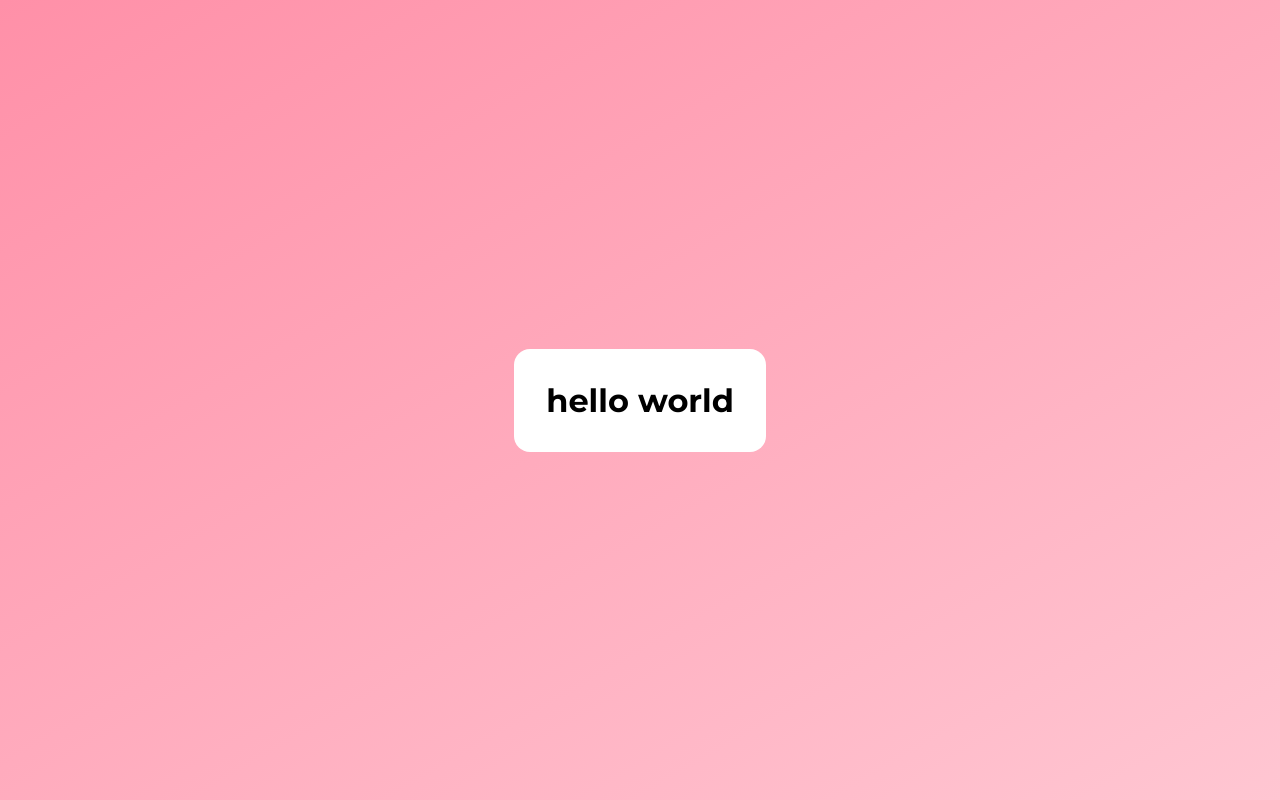
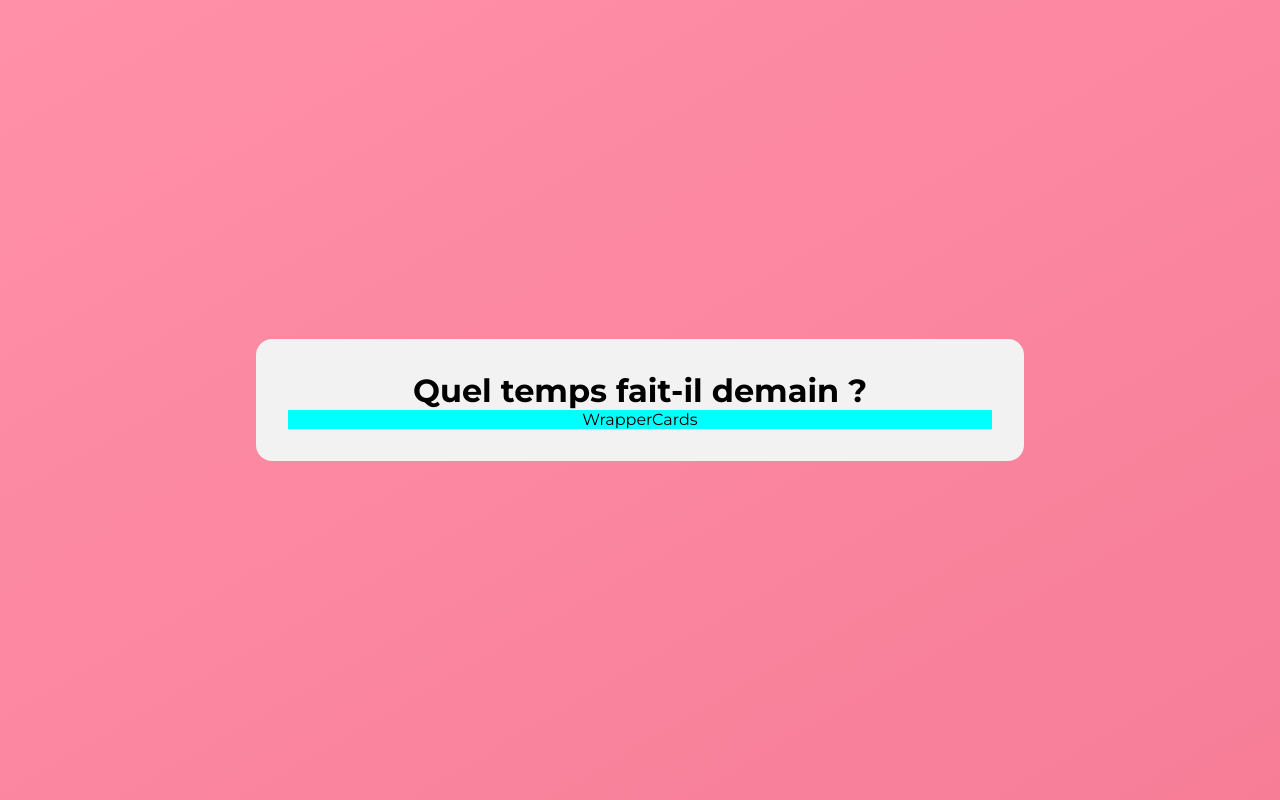
Before and after one commit to VncPsq/weather-app, a React (Vite) app: page / in a window 1280 px wide. Built offline with nearby package versions, Linux system fonts and the light colour scheme; no server answers.

Commit message:
data from current weather in one city : done

```diff
--- a/src/App.jsx
+++ b/src/App.jsx
@@ -1,3 +1,12 @@
+import WrapperCards from "./components/WrapperCards/WrapperCards";
+
+
+
 export default function App() {
-  return <h1>hello world</h1>;
+  return (
+    <>
+      <h1>Quel temps fait-il demain ?</h1>
+      <WrapperCards />
+    </>
+  );
 }
--- /dev/null
+++ b/src/components/WrapperCards/WrapperCards.jsx
@@ -0,0 +1,27 @@
+import { useEffect } from "react";
+
+export default function WrapperCards() {
+  const city = "London";
+
+  useEffect(() => {
+    fetch(
+      `https://api.openweathermap.org/data/2.5/weather?q=${city}&date=2024-08-31&lang=fr&appid=${
+        import.meta.env.VITE_APP_ID
+      }`
+    )
+      .then((response) => {
+        if (!response.ok) {
+          throw new Error("Failed to fetch data");
+        }
+        return response.json();
+      })
+      .then((city) => {
+        console.info(city);
+      })
+      .catch((error) => {
+        console.error("Error fetching data", error);
+      });
+  }, []);
+
+  return <div className="wrapperCards">WrapperCards</div>;
+}
--- /dev/null
+++ b/src/components/WrapperCards/WrapperCards.scss
@@ -0,0 +1,3 @@
+.wrapperCards {
+    background-color: aqua;
+}
--- a/src/styles/_variables.scss
+++ b/src/styles/_variables.scss
@@ -3,5 +3,6 @@
 /* Variables */
 $font-text: "Montserrat", sans-serif;
 $font-color: #1b1818;
-$primary-bgcolor: rgba(255, 198, 210, 1);
+$primary-bgcolor: rgb(247, 125, 151);
 $secondary-bgcolor: rgba(255, 144, 168, 1);
+$default-color: #F2F2F2;
--- a/src/styles/index.scss
+++ b/src/styles/index.scss
@@ -1,4 +1,5 @@
 @use "variables";
+@import "../components/WrapperCards/WrapperCards.scss";
 
 /* Global css */
 
@@ -15,18 +16,20 @@ body {
     variables.$primary-bgcolor,
     variables.$secondary-bgcolor
   );
+  background-size: cover;
   margin: 0;
   display: flex;
   place-items: center;
-  min-width: 320px;
-  min-height: 100vh;
+  height: 100vh;
+  width: 100%;
 }
 
 #root {
-  max-width: 1280px;
+  width: 90%;
+  max-width: 768px;
   margin: 0 auto;
   padding: 2rem;
   border-radius: 1rem;
   text-align: center;
-  background-color: rgb(255, 255, 255);
+  background-color: variables.$default-color;
 }
```
Also changed, not shown: 1 other file (tests, documents, lock files or other folders).
